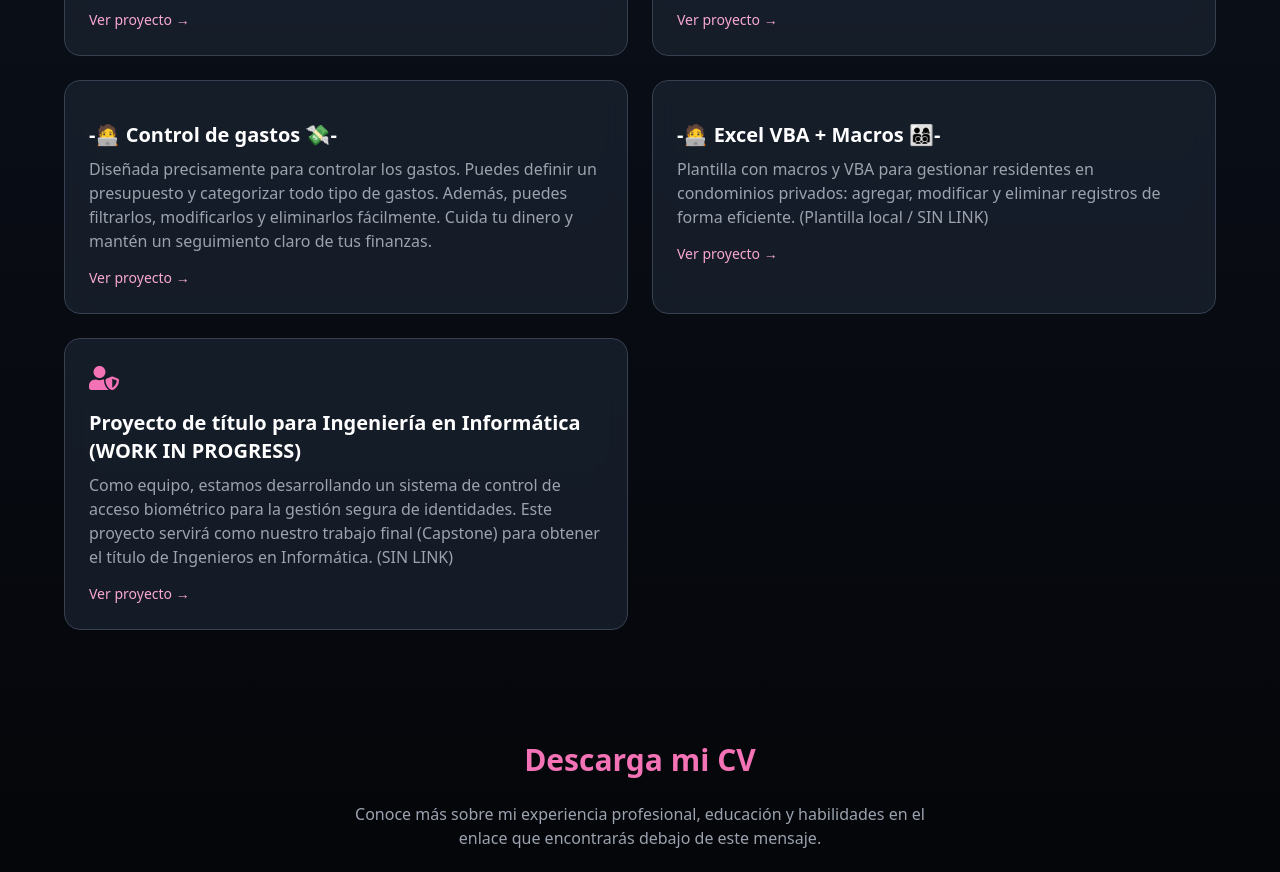
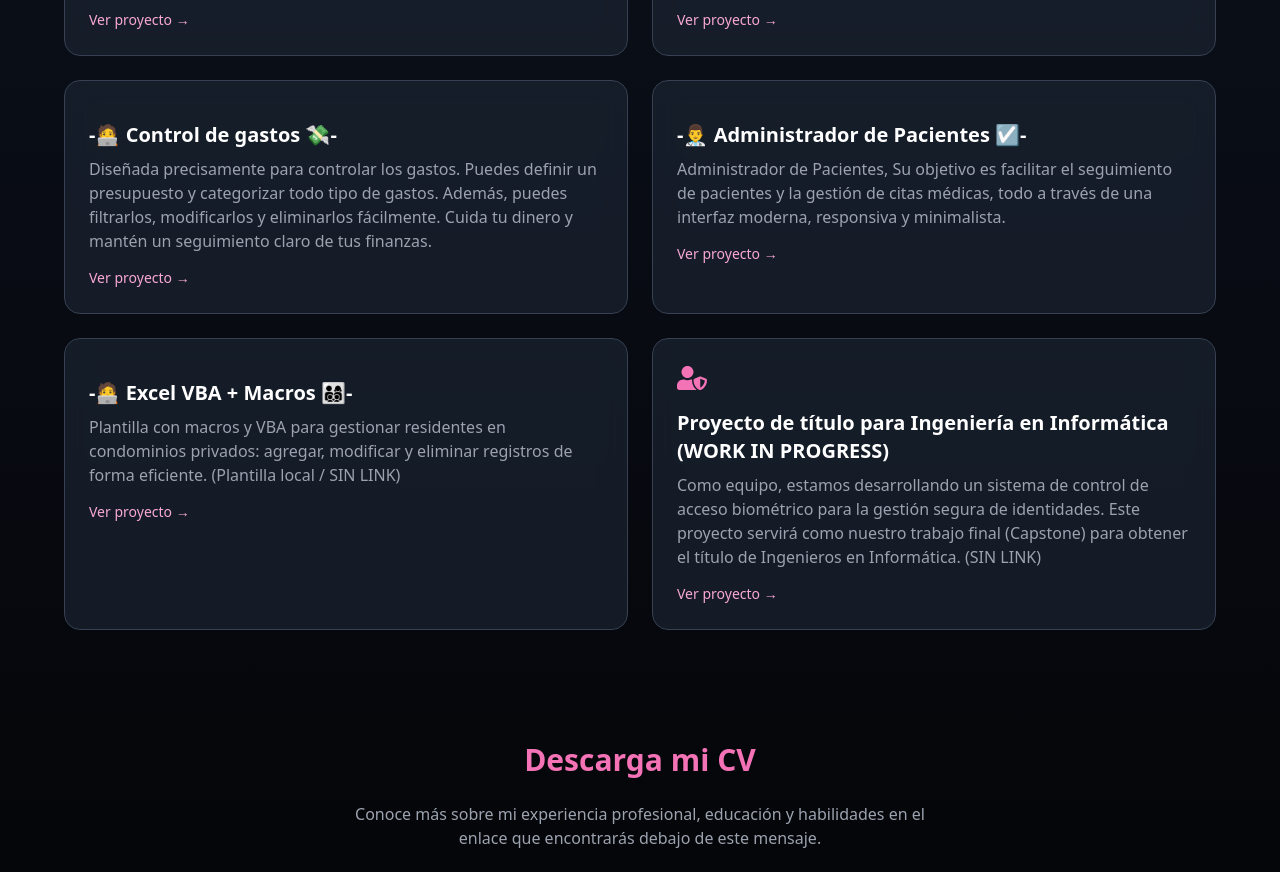
Before and after one commit to WhoIsPipee/SobreMI, a React (Vite) app: page / in a window 1280 px wide. Shown: the part 1820-2692 px from the top of the page. Built offline with nearby package versions, Linux system fonts and the light colour scheme.

Commit message:
Se agrego Administrador de Pacientes al portafolio

```diff
--- a/src/components/Main.tsx
+++ b/src/components/Main.tsx
@@ -32,6 +32,11 @@ const projects = [
     title: "-🧑‍💻 Control de gastos 💸-",
     description: "Diseñada precisamente para controlar los gastos. Puedes definir un presupuesto y categorizar todo tipo de gastos. Además, puedes filtrarlos, modificarlos y eliminarlos fácilmente. Cuida tu dinero y mantén un seguimiento claro de tus finanzas.",
     link: "https://control-gast.netlify.app/",
+  },
+  {
+    title: "-👨‍⚕️ Administrador de Pacientes ☑️-",
+    description: "Administrador de Pacientes, Su objetivo es facilitar el seguimiento de pacientes y la gestión de citas médicas, todo a través de una interfaz moderna, responsiva y minimalista. ",
+    link: "https://administrador-patients.netlify.app/",
   },
   {
     title: "-🧑‍💻 Excel VBA + Macros 👨‍👩‍👦‍👦-",
```
